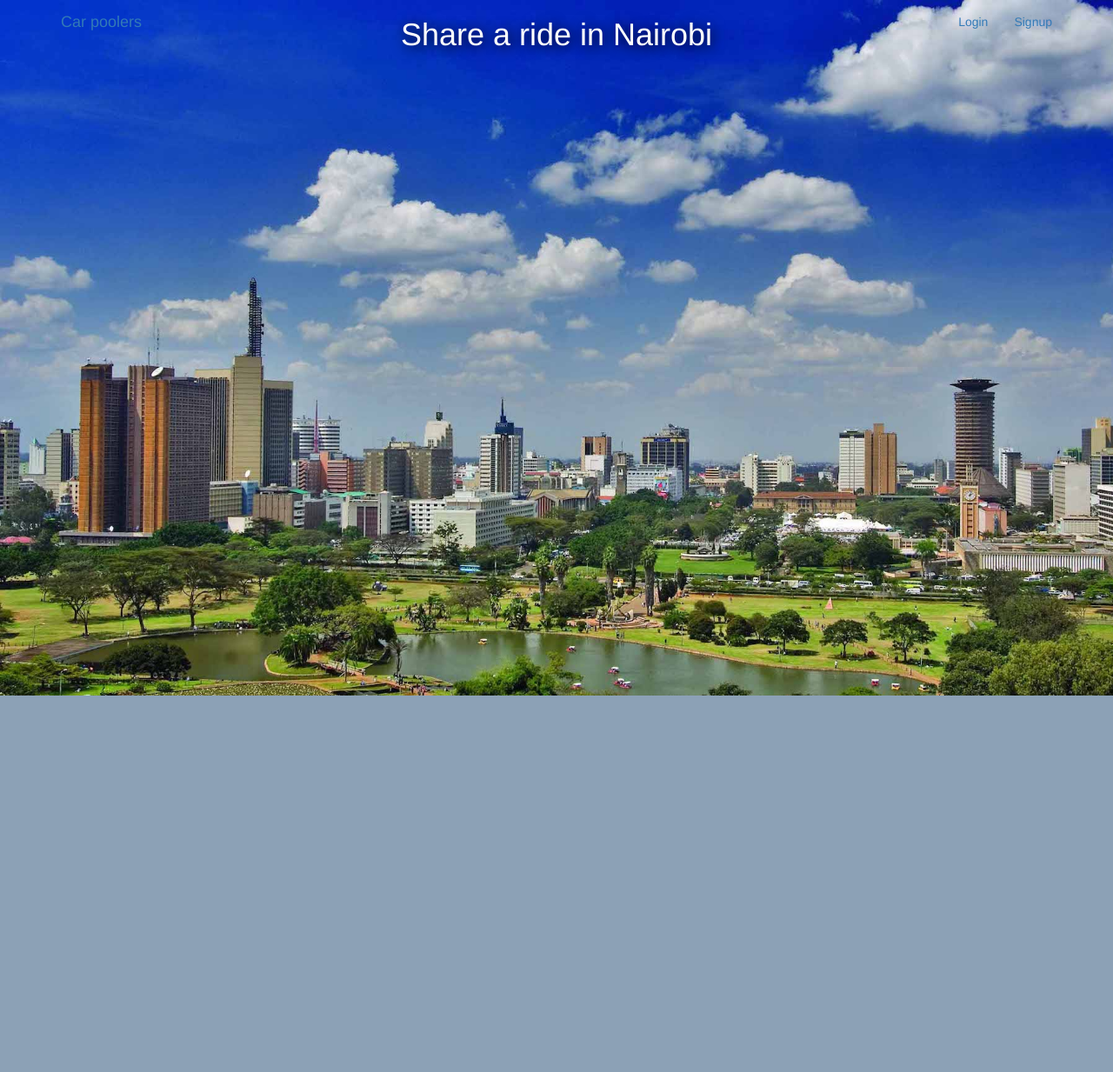
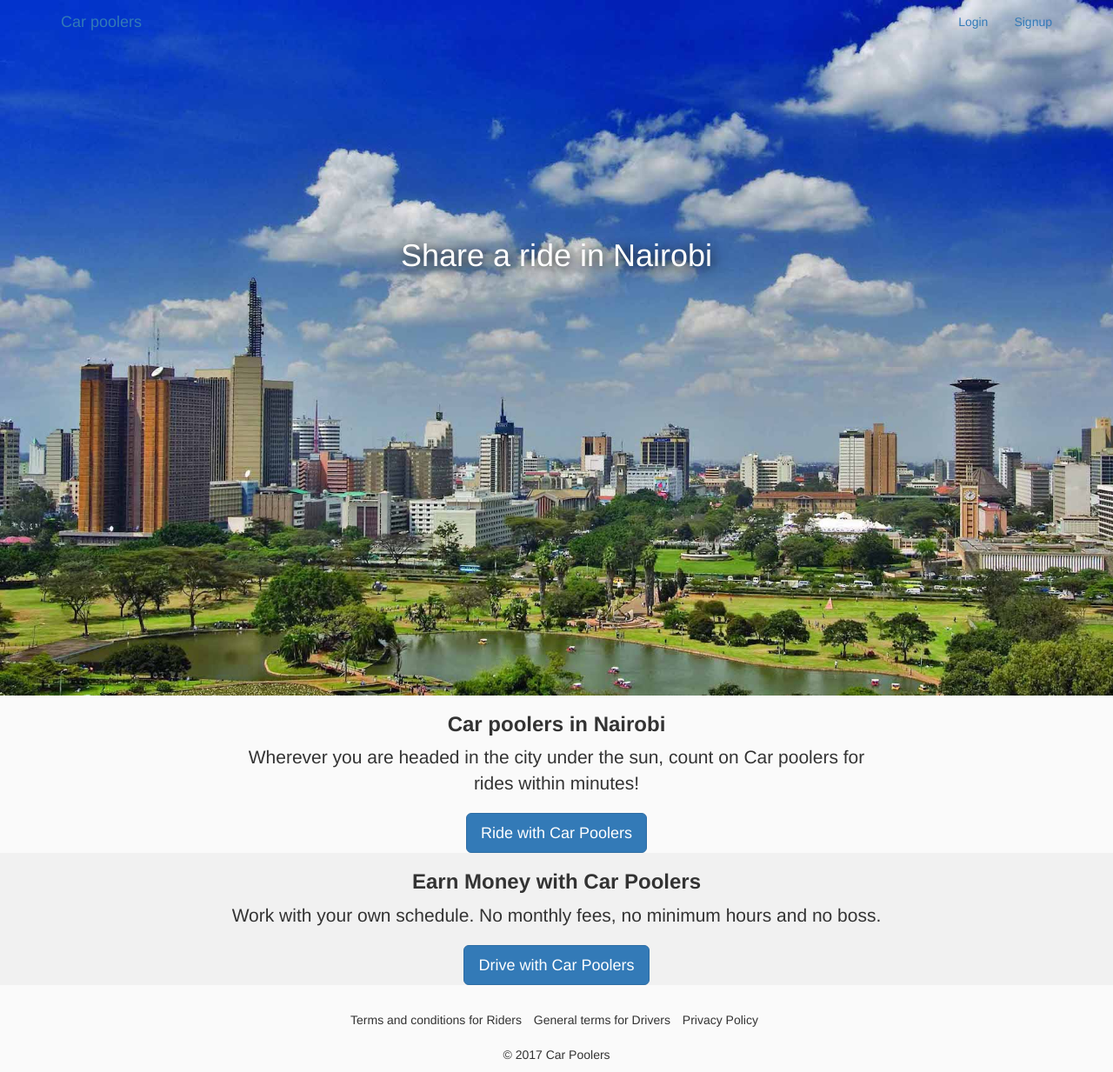
Before and after one commit to jonnygovish/car-poolers, a Django app: page / in a window 1280 px wide. Shown: the whole page at 87% size. Before the commit the page ends 800 px from the top, so only its background shows below. Run offline with Django 3.2, Linux system fonts and the light colour scheme; some libraries are stand-ins or nearby versions.

Commit message:
redeploy to heroku

```diff
--- a/drivers/templates/driver/rider_profile.html
+++ b/drivers/templates/driver/rider_profile.html
@@ -26,7 +26,7 @@
           <div class="col-md-4"></div>
           <div class="col-md-4 edit-prof">
             {% if  rider_profile.user == user %}
-            <a class="edit-desktop" href="{% url 'driver:edit' user.username %}">
+            <a class="edit-desktop" href="{% url 'drivers:edit' user.username %}">
               <button class="edit-profile">Edit Profile</button>
             </a>
             {% endif %}
--- a/static/css/driver.css
+++ b/static/css/driver.css
@@ -38,3 +38,8 @@ html {
   height: 400px;
   width: 100%;
 }
+.car_image{
+  width: 50%;
+  height: 50%;
+
+}
--- a/templates/base.html
+++ b/templates/base.html
@@ -6,6 +6,7 @@
   <meta charset="UTF-8">
   <meta name="viewport" content="width=device-width, initial-scale=1.0">
   <meta http-equiv="X-UA-Compatible" content="ie=edge">
+  <link href="/favicon.ico" rel="icon" type="image/ico">
   <title>Car poolers</title>
   {% block styles%}
   {% bootstrap_css%}
--- a/templates/index.html
+++ b/templates/index.html
@@ -4,7 +4,72 @@
   <div class="container">
     <div class="row">
       <div class="col-sm-12 text-center" style="text-shadow:#000 2px 2px 15px;">
-        <h1>Share a ride in Nairobi</h1>
+        <h1 style="margin-top: 274px">Share a ride in Nairobi</h1>
+      </div>
+    </div>
+  </div>
+</div>
+<div class="block">
+  <div class="container">
+    <div class="row text-center">
+      <div class="col-md-8 col-md-offset-2">
+        <h3 class="m-b-md"><strong>Car poolers in Nairobi</strong></h3>
+        <p class="lead">
+          Wherever you are headed in the city under the sun, count on Car poolers for rides within minutes!
+        </p>
+        <a href="/rider/" class="btn btn-lg btn-primary">Ride with Car Poolers</a>
+      </div>
+    </div>
+  </div>
+</div>
+<div class="block p-y-lg" style="background: #f1f1f1">
+  <div class="container text-center">
+    <div class="row">
+      <div class="col-md-8 col-md-offset-2">
+        <h3><strong> Earn Money with Car Poolers</strong></h3>
+        <p class="lead">Work with your own schedule. No monthly fees, no minimum hours and no boss.</p>
+        <a href="/driver/" class="btn btn-lg btn-primary">Drive with Car Poolers</a>
+      </div>
+    </div>
+  </div>
+</div>
+<div class="block block-inverse app-footer">
+  <div class="container">
+    <div class="row m-t-md">
+      <div class="col-sm-12">
+        <ul class="list-inline text-center">
+          <li>
+            <a href="#" target="blank" rel="nofollow">
+              <span class="icon icon-facebook-with-circle" style="font-size:3em;"></span>
+            </a>
+          </li>
+          <li>
+            <a href="#" target="blank" rel="nofollow">
+              <span class="glyphicon glyphicon-twitter-with-circle" style="font-size:3em;"></span>
+            </a>
+          </li>
+          <li>
+            <a href="#" target="blank" rel="nofollow">
+              <span class="icon icon-instagram-with-circle" style="font-size:3em;"></span>
+            </a>
+          </li>
+        </ul>
+      </div>
+    </div>
+    <div class="row">
+      <div class="col-sm-12">
+        <ul class="list-inline text-center">
+          <li>
+            <p>Terms and  conditions for Riders</p>
+          </li>
+          <li>
+            <p>General terms for Drivers</p>
+          </li>
+          <li>
+            <p>Privacy Policy</p>
+          </li>
+        </ul>
+        <p class="text-center m-t-md">© 2017 Car Poolers</p>
       </div>
     </div>
   </div>
```
Also changed, not shown: drivers/forms.py (+7 -2 lines), drivers/templates/driver/driver.html (+17 -1 lines), drivers/templates/driver/profiles/profile.html (+19 -8 lines), drivers/templates/driver/profiles/profile_form.html (+10 -0 lines), drivers/views.py (+12 -3 lines).
